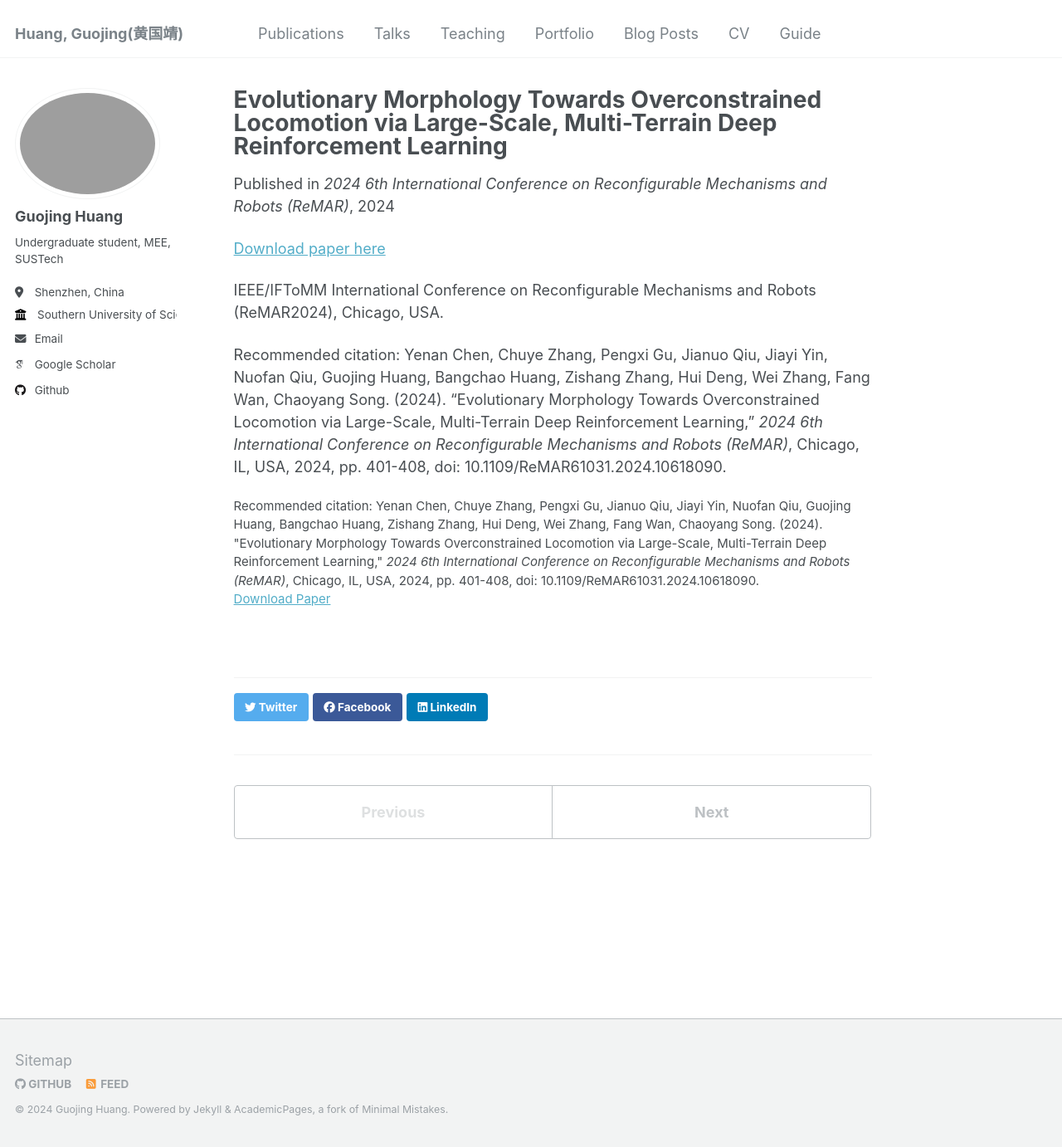
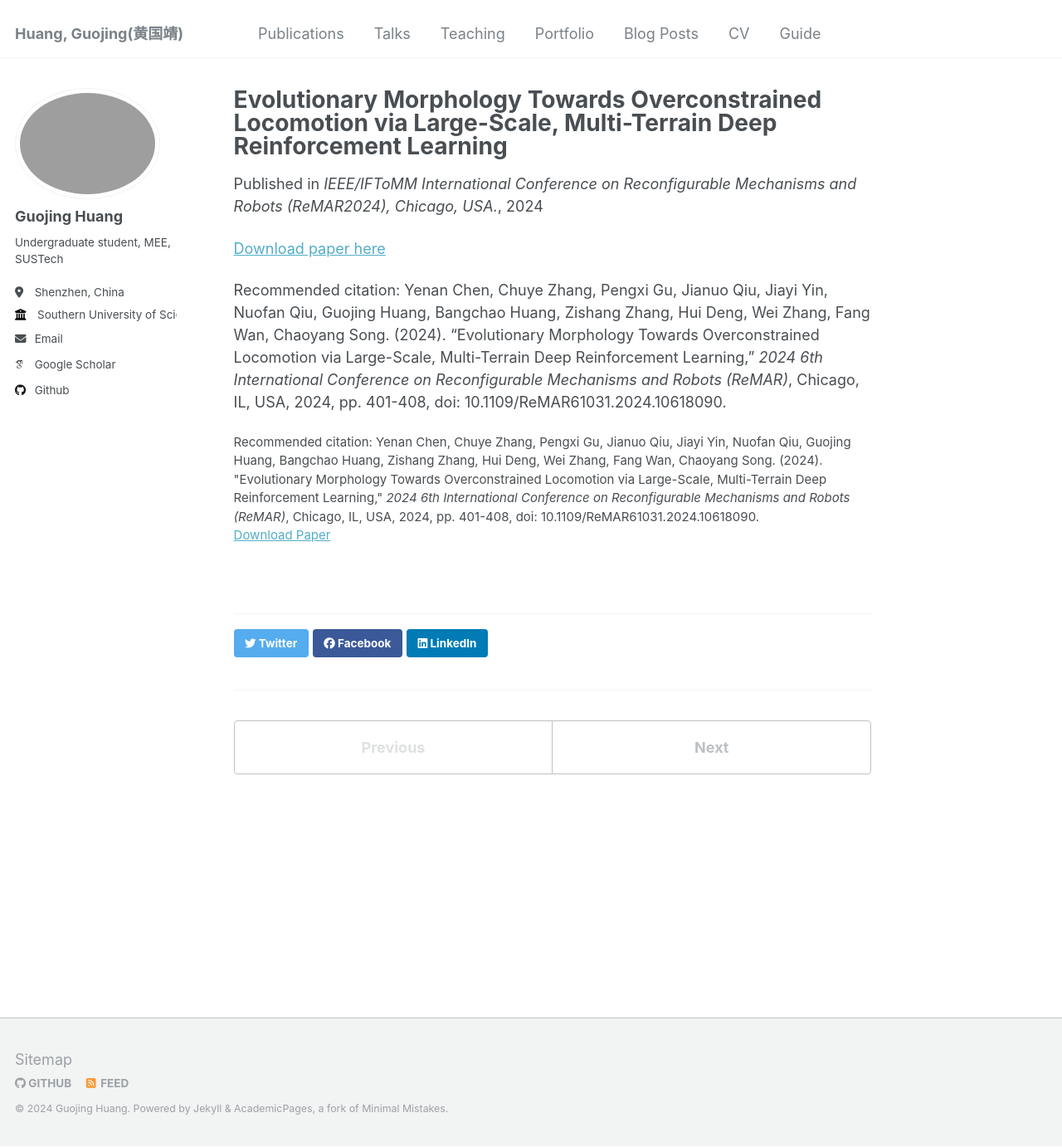
Before and after one commit to Acheng0211/acheng0211.github.io, a Jekyll site: the page built from _publications/2024-06-23-2024-ReMAR-1.md, in a window 1280 px wide and 1382 px high. Shown: the whole window at 83% size. Built offline with Jekyll 4.4.1, drawn with Linux system fonts in a browser that asks for light colours; some web fonts are replaced.

Commit message:
update: publications work

```diff
--- a/_publications/2024-06-23-2024-ReMAR-1.md
+++ b/_publications/2024-06-23-2024-ReMAR-1.md
@@ -2,15 +2,12 @@
 title: "Evolutionary Morphology Towards Overconstrained Locomotion via Large-Scale, Multi-Terrain Deep Reinforcement Learning"
 collection: publications
 permalink: /publication/2024-06-23-2024-ReMAR-1
-excerpt: 'IEEE/IFToMM International Conference on Reconfigurable Mechanisms and Robots (ReMAR2024), Chicago, USA.'
 date: 2024-06-23
-venue: '2024 6th International Conference on Reconfigurable Mechanisms and Robots (ReMAR)'
+venue: 'IEEE/IFToMM International Conference on Reconfigurable Mechanisms and Robots (ReMAR2024), Chicago, USA.'
 paperurl: 'https://ieeexplore.ieee.org/abstract/document/10618090'
 citation: 'Yenan Chen, Chuye Zhang, Pengxi Gu, Jianuo Qiu, Jiayi Yin, Nuofan Qiu, Guojing Huang, Bangchao Huang, Zishang Zhang, Hui Deng, Wei Zhang, Fang Wan, Chaoyang Song. (2024). &quot;Evolutionary Morphology Towards Overconstrained Locomotion via Large-Scale, Multi-Terrain Deep Reinforcement Learning,&quot; <i>2024 6th International Conference on Reconfigurable Mechanisms and Robots (ReMAR)</i>, Chicago, IL, USA, 2024, pp. 401-408, doi: 10.1109/ReMAR61031.2024.10618090.'
 ---
 
 <a href='https://ieeexplore.ieee.org/abstract/document/10618090'>Download paper here</a>
 
-IEEE/IFToMM International Conference on Reconfigurable Mechanisms and Robots (ReMAR2024), Chicago, USA.
-
 Recommended citation: Yenan Chen, Chuye Zhang, Pengxi Gu, Jianuo Qiu, Jiayi Yin, Nuofan Qiu, Guojing Huang, Bangchao Huang, Zishang Zhang, Hui Deng, Wei Zhang, Fang Wan, Chaoyang Song. (2024). "Evolutionary Morphology Towards Overconstrained Locomotion via Large-Scale, Multi-Terrain Deep Reinforcement Learning," <i>2024 6th International Conference on Reconfigurable Mechanisms and Robots (ReMAR)</i>, Chicago, IL, USA, 2024, pp. 401-408, doi: 10.1109/ReMAR61031.2024.10618090.
--- a/markdown_generator/publications.tsv
+++ b/markdown_generator/publications.tsv
@@ -1,4 +1,4 @@
 pub_date	title	venue	excerpt	citation	url_slug	paper_url	slides_url
-2024-06-23	Evolutionary Morphology Towards Overconstrained Locomotion via Large-Scale, Multi-Terrain Deep Reinforcement Learning	2024 6th International Conference on Reconfigurable Mechanisms and Robots (ReMAR)	IEEE/IFToMM International Conference on Reconfigurable Mechanisms and Robots (ReMAR2024), Chicago, USA.	Yenan Chen, Chuye Zhang, Pengxi Gu, Jianuo Qiu, Jiayi Yin, Nuofan Qiu, Guojing Huang, Bangchao Huang, Zishang Zhang, Hui Deng, Wei Zhang, Fang Wan, Chaoyang Song. (2024). "Evolutionary Morphology Towards Overconstrained Locomotion via Large-Scale, Multi-Terrain Deep Reinforcement Learning," <i>2024 6th International Conference on Reconfigurable Mechanisms and Robots (ReMAR)</i>, Chicago, IL, USA, 2024, pp. 401-408, doi: 10.1109/ReMAR61031.2024.10618090.	2024-ReMAR-1	https://ieeexplore.ieee.org/abstract/document/10618090
-2024-07-08	IMU-Based Prediction of Multiple Grasping Gesture Intentions for Enhanced Functional Electrical Stimulation Control* 	2024 International Conference on Advanced Robotics and Mechatronics (ICARM)	IEEE International Conference on Advanced Robotics and Mechatronics (ICARM2024), Tokyo, Japan.	Guotao Gou, Kong Hoi Cheng, Jinxin Sun, Chengyu Lin, Wei Pan, Guojing Huang, Yuquan Leng, Yixuan Guo, Chenglong Fu. (2024). "IMU-Based Prediction of Multiple Grasping Gesture Intentions for Enhanced Functional Electrical Stimulation Control*," <i>2024 International Conference on Advanced Robotics and Mechatronics (ICARM)</i>, Tokyo, Japan, 2024, pp. 183-187, doi: 10.1109/ICARM62033.2024.10715889.	2024-ICARM-1	https://ieeexplore.ieee.org/abstract/document/10715889/
-2024-07-08	Flexible Multi-Channel Electrical Stimulation System for Assisting Grasping in Patients with Hemiplegia	2024 International Conference on Advanced Robotics and Mechatronics (ICARM)	IEEE International Conference on Advanced Robotics and Mechatronics (ICARM2024), Tokyo, Japan.	Jinxin Sun, Guojing Huang, Chengyu Lin, Wei Pan, Kong Hoi Cheng, Guotao Gou, Shuyan Huang, Yuquan Leng, Chenglong Fu, Zhencheng Chen. (2024). "Flexible Multi-Channel Electrical Stimulation System for Assisting Grasping in Patients with Hemiplegia," <i>2024 International Conference on Advanced Robotics and Mechatronics (ICARM)</i>, Tokyo, Japan, 2024, pp. 205-209, doi: 10.1109/ICARM62033.2024.10715888.	2024-ICARM-2	https://ieeexplore.ieee.org/abstract/document/10715888
+2024-06-23	Evolutionary Morphology Towards Overconstrained Locomotion via Large-Scale, Multi-Terrain Deep Reinforcement Learning	IEEE/IFToMM International Conference on Reconfigurable Mechanisms and Robots (ReMAR2024), Chicago, USA.		Yenan Chen, Chuye Zhang, Pengxi Gu, Jianuo Qiu, Jiayi Yin, Nuofan Qiu, Guojing Huang, Bangchao Huang, Zishang Zhang, Hui Deng, Wei Zhang, Fang Wan, Chaoyang Song. (2024). "Evolutionary Morphology Towards Overconstrained Locomotion via Large-Scale, Multi-Terrain Deep Reinforcement Learning," <i>2024 6th International Conference on Reconfigurable Mechanisms and Robots (ReMAR)</i>, Chicago, IL, USA, 2024, pp. 401-408, doi: 10.1109/ReMAR61031.2024.10618090.	2024-ReMAR-1	https://ieeexplore.ieee.org/abstract/document/10618090
+2024-07-08	IMU-Based Prediction of Multiple Grasping Gesture Intentions for Enhanced Functional Electrical Stimulation Control* 	IEEE International Conference on Advanced Robotics and Mechatronics (ICARM2024), Tokyo, Japan.		Guotao Gou, Kong Hoi Cheng, Jinxin Sun, Chengyu Lin, Wei Pan, Guojing Huang, Yuquan Leng, Yixuan Guo, Chenglong Fu. (2024). "IMU-Based Prediction of Multiple Grasping Gesture Intentions for Enhanced Functional Electrical Stimulation Control*," <i>2024 International Conference on Advanced Robotics and Mechatronics (ICARM)</i>, Tokyo, Japan, 2024, pp. 183-187, doi: 10.1109/ICARM62033.2024.10715889.	2024-ICARM-1	https://ieeexplore.ieee.org/abstract/document/10715889/
+2024-07-08	Flexible Multi-Channel Electrical Stimulation System for Assisting Grasping in Patients with Hemiplegia	IEEE International Conference on Advanced Robotics and Mechatronics (ICARM2024), Tokyo, Japan.		Jinxin Sun, Guojing Huang, Chengyu Lin, Wei Pan, Kong Hoi Cheng, Guotao Gou, Shuyan Huang, Yuquan Leng, Chenglong Fu, Zhencheng Chen. (2024). "Flexible Multi-Channel Electrical Stimulation System for Assisting Grasping in Patients with Hemiplegia," <i>2024 International Conference on Advanced Robotics and Mechatronics (ICARM)</i>, Tokyo, Japan, 2024, pp. 205-209, doi: 10.1109/ICARM62033.2024.10715888.	2024-ICARM-2	https://ieeexplore.ieee.org/abstract/document/10715888
```
Also changed, not shown: _publications/2024-07-08-2024-ICARM-1.md (+1 -4 lines), _publications/2024-07-08-2024-ICARM-2.md (+1 -4 lines).
